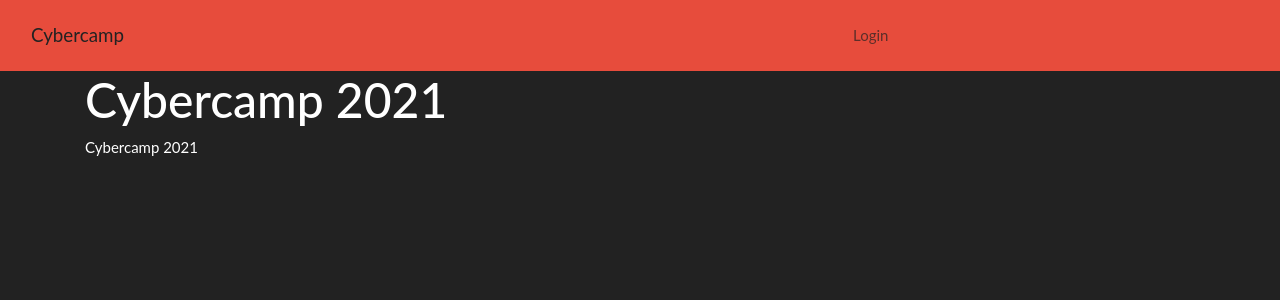
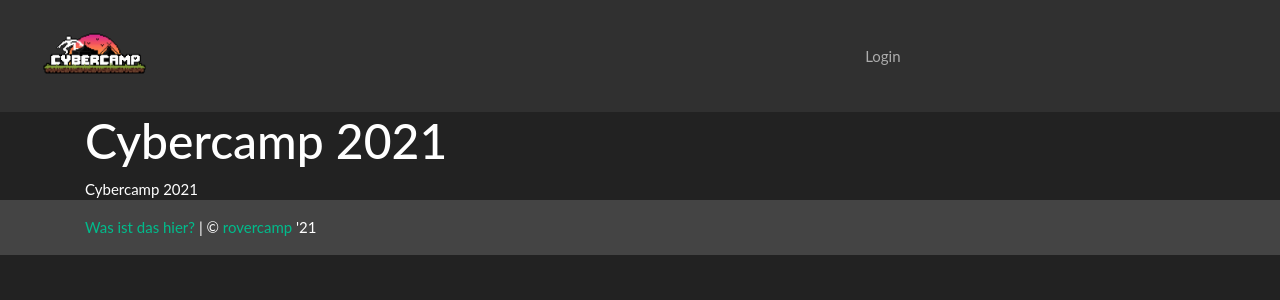
Before and after one commit to chschenk/cybercamp_backoffice, a Django app: page / in a window 1280 px wide. Shown: the top 300 px of the page. Run offline with Django 3.2, Linux system fonts and the light colour scheme; parts of the project's set-up code (start-up, migrations or seed data) failed here and were passed over; some libraries are stand-ins or nearby versions.

Commit message:
Add logo and footer to base template

```diff
--- a/src/templates/base.html
+++ b/src/templates/base.html
@@ -12,11 +12,12 @@
 	<script src="{% static 'jquery/jquery-3.6.0.min.js' %}"></script>
 	<link rel="stylesheet" href="{% static 'bootstrap/css/bootstrap.min.css' %}">
 	<script src="{% static 'bootstrap/js/bootstrap.min.js' %}"></script>
-	<link rel="shortcut icon" type="image/png" href="{%  static 'favicon.ico' %}">
+	<link rel="shortcut icon" type="image/png" href="{%  static 'favicon/favicon.ico' %}">
+	<link rel="stylesheet" href="{% static 'cybercamp.css' %}">
 	{% block head %}{% endblock %}
 </head>
 <body>
-<nav class="navbar navbar-expand-lg navbar-light bg-danger">
+<nav class="navbar navbar-expand-lg navbar-dark bg-dark">
 	<div class="container-fluid">
 		<!-- Header -->
 		<div class="navbar-header">
@@ -27,7 +28,7 @@
 
 		<!-- Items -->
 		<div class="collapse navbar-collapse" id="navbarToggler">
-			<a class="navbar-brand" href="{% url 'camp:start' %}">Cybercamp</a>
+			<a class="navbar-brand" href="{% url 'camp:start' %}"><img src="{% static 'images/cybercamp-2021_transparent.png' %}" alt="cybercamp_logo" height="70px"/></a>
 				<ul class="navbar-nav mr-auto mt-2 mt-lg-0">
 					{% if user.is_authenticated %}
 						<li class="nav-item">
@@ -73,5 +74,12 @@
 	{% block body %}
 	{% endblock %}
 </div>
+<footer class="footer mt-auto py-3 bg-secondary">
+  <div class="container">
+    <span class="subnav">
+			<a href="https://rover.camp/rovercamp-2021">Was ist das hier?</a> | &copy; <a href="https://rover.camp/">rovercamp</a> '21
+		</span>
+  </div>
+</footer>
 </body>
 </html>
```
